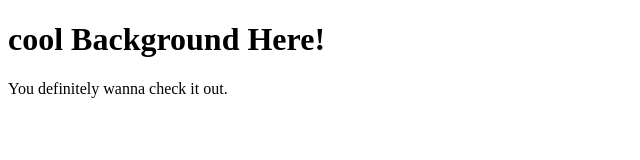
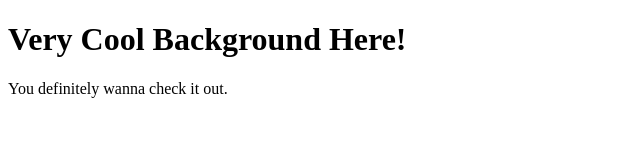
Before and after one commit to musafaila/bg-generator, a plain HTML site: page index.html in a window 1280 px wide. Shown: the whole page, without its empty margins (0-640 px from the left). Drawn offline with Linux system fonts and the light colour scheme.

Commit message:
modified

```diff
--- a/index.html
+++ b/index.html
@@ -7,7 +7,7 @@
     <title>Gradient Background</title>
 </head>
 <body>
-    <h1>cool Background Here!</h1>
+    <h1>Very Cool Background Here!</h1>
     <p>You definitely wanna check it out.</p>
 </body>
 </html>
```
